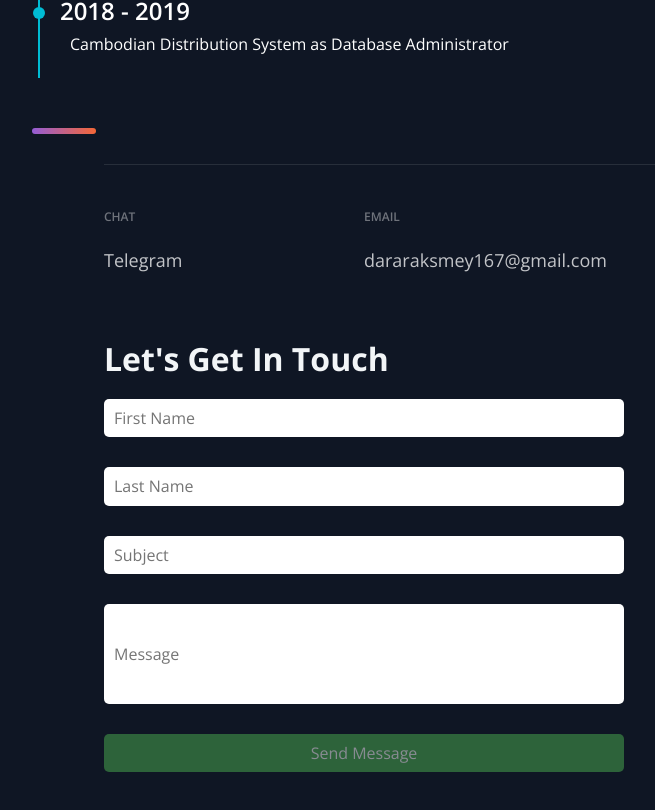
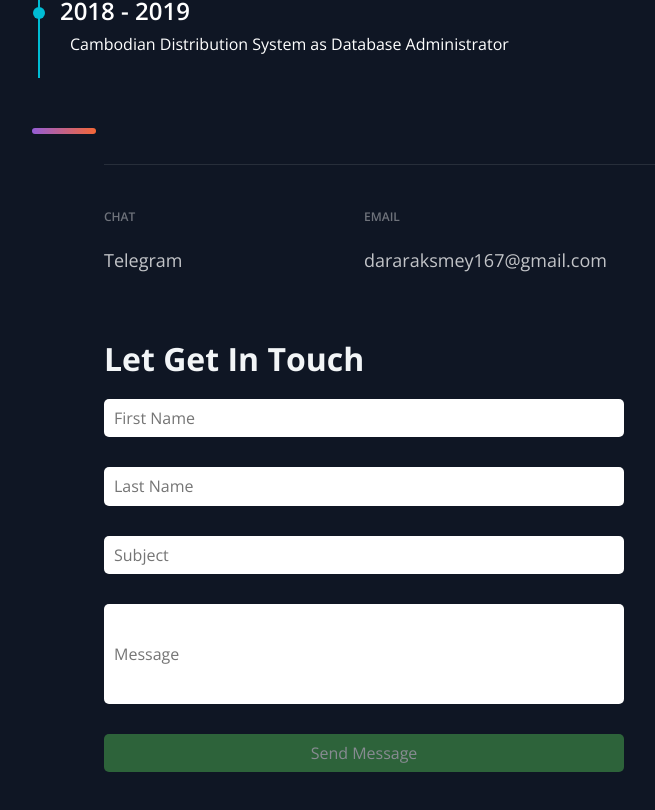
Before and after one commit to smey-cam/portfolio-kh, a Next.js app: page / in a window 1280 px wide. Shown: the part 3366-4176 px from the top of the page, without its empty margins (16-671 px from the left). Built offline with nearby package versions, Linux system fonts and the light colour scheme.

Commit message:
Update Footer.js

```diff
--- a/src/components/Footer/Footer.js
+++ b/src/components/Footer/Footer.js
@@ -51,7 +51,7 @@ const Footer = () => {
         </LinkColumn>
       </LinkList>
       <div>
-        <h1>Let's Get In Touch</h1>
+        <h1>Let Get In Touch</h1>
         <StyledForm onSubmit={handleSubmit}>
           <StyledInput type="text" value={firstName} onChange={e => setFirstName(e.target.value)} placeholder='First Name' />
           <StyledInput type="text" value={lastName} onChange={e => setLastName(e.target.value)} placeholder='Last Name' />
```
